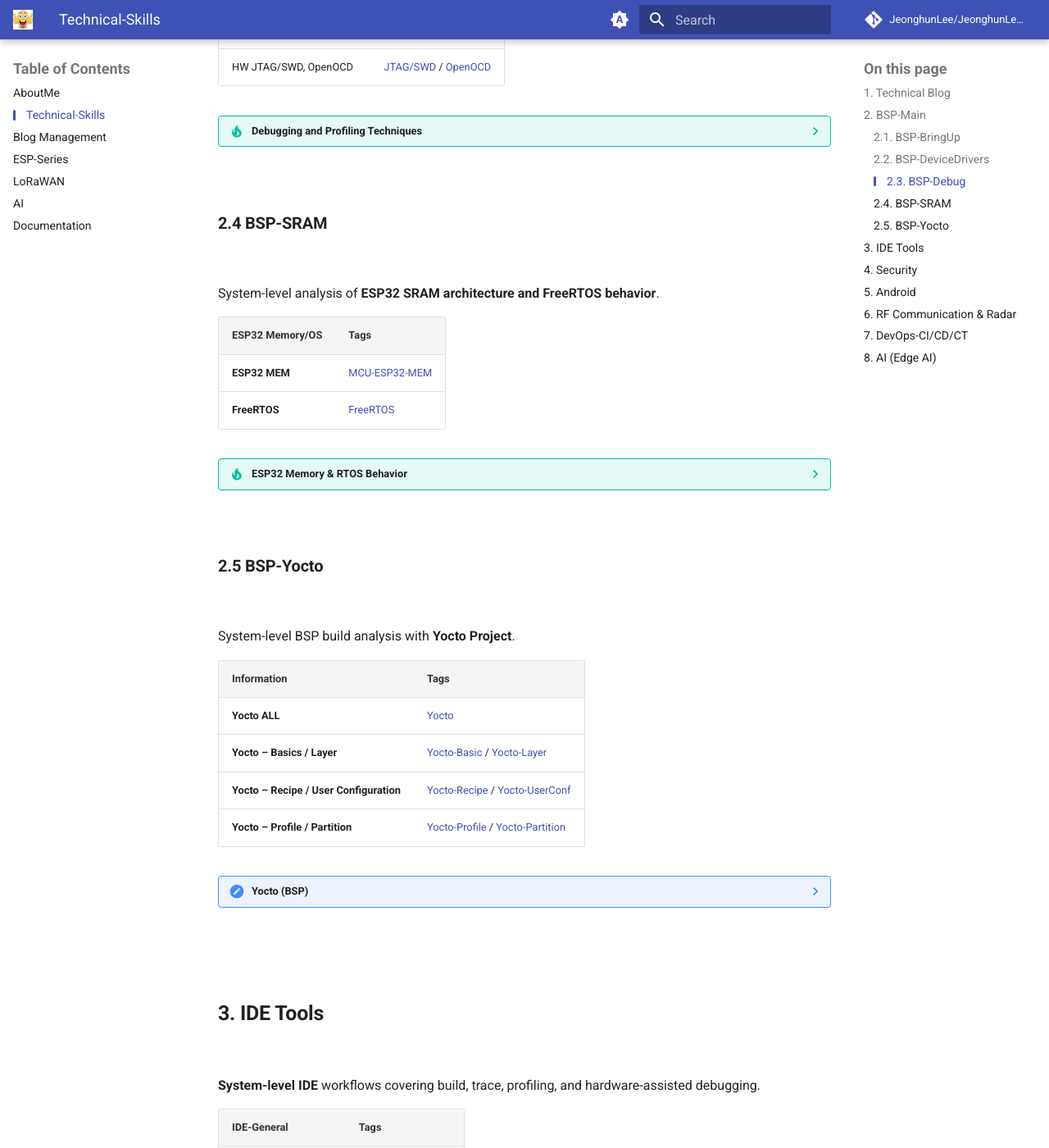
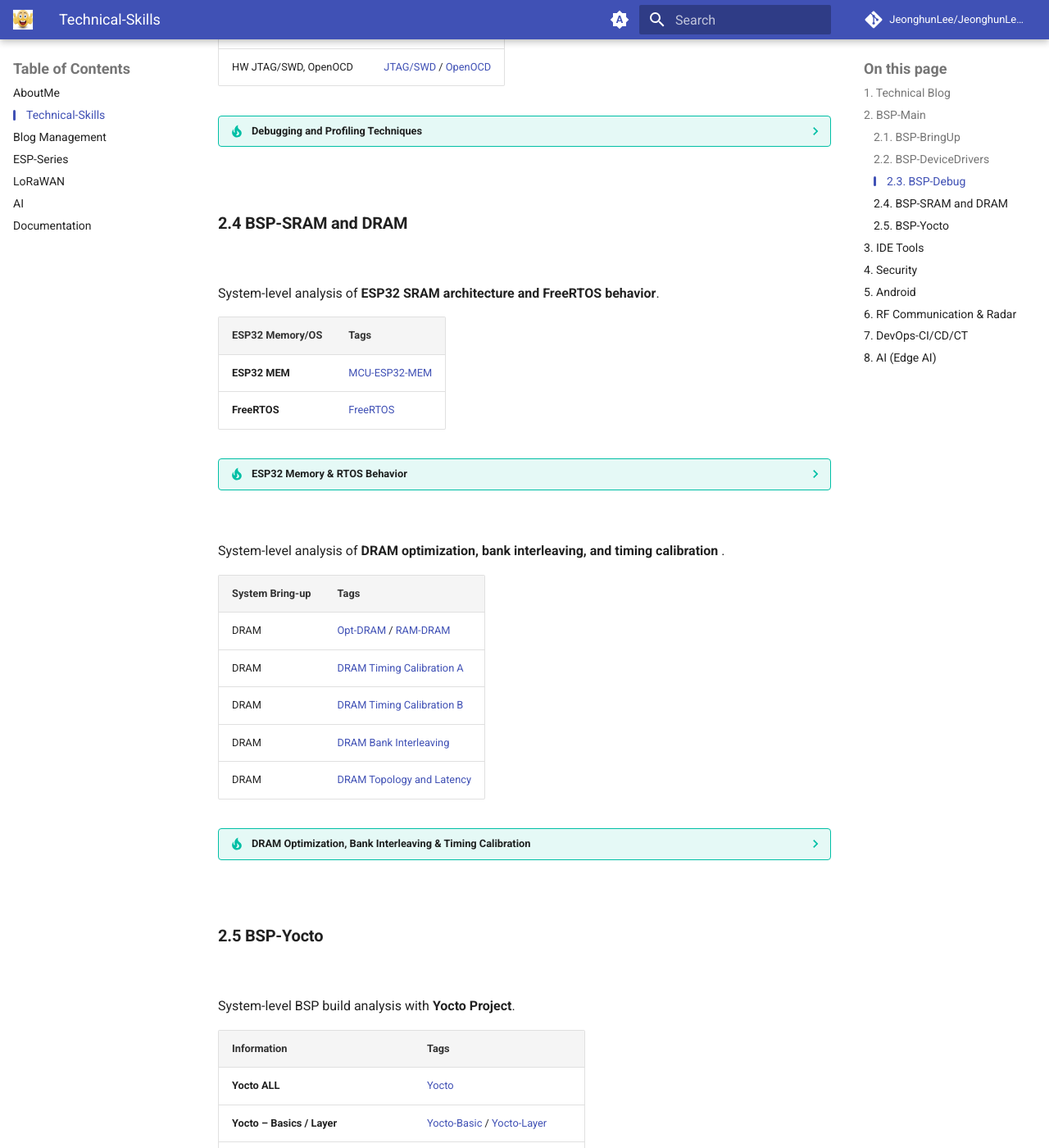
Before and after one commit to JeonghunLee/JeonghunLee.github.io, an MkDocs documentation site: the page built from docs/project_technical_skills.md, in a window 1280 px wide and 1400 px high, scrolled down 4831 px. Shown: the whole window at 82% size. Built offline with MkDocs 1.6.1 and Material for MkDocs 9.7.7, drawn with Linux system fonts in a browser that asks for light colours; comment, search, counter and statistics services are not loaded.

Commit message:
add system bring-up section with DRAM optimization details and tags

```diff
--- a/docs/project_technical_skills.md
+++ b/docs/project_technical_skills.md
@@ -198,7 +198,7 @@
 
 <br/>
 
-### BSP-SRAM
+### BSP-SRAM and DRAM
 
 <br/>
 
@@ -213,6 +213,23 @@
     Covers ESP32 internal SRAM architecture and FreeRTOS behavior,
     focusing on **performance, stability, and real-time constraints**
     in practical embedded systems.
+
+<br/>
+
+System-level analysis of **DRAM optimization, bank interleaving, and timing calibration** .
+
+| System Bring-up   | Tags |
+| ------------- | -----|
+| DRAM | [Opt-DRAM](https://ahyuo79.blogspot.com/search/label/Opt-DRAM) / [RAM-DRAM](https://ahyuo79.blogspot.com/search/label/RAM-DRAM) |
+| DRAM | [DRAM Timing Calibration A](https://ahyuo79.blogspot.com/2015/07/ti-am437x-u-boot-ram.html) |
+| DRAM | [DRAM Timing Calibration B](https://ahyuo79.blogspot.com/2015/07/ram.html) |
+| DRAM | [DRAM Bank Interleaving](https://ahyuo79.blogspot.com/2013/11/sdram-ddr.html) |
+| DRAM | [DRAM Topology and Latency](https://ahyuo79.blogspot.com/2015/08/ddr-module-card.html) |
+
+??? tip "DRAM Optimization, Bank Interleaving & Timing Calibration"
+    Covers DRAM performance optimization, bank interleaving, and DRAM timing calibration,
+    focusing on memory bandwidth, access latency, signal stability,
+    and reliable high-speed data transfer in practical embedded systems.
 
 
 <br/>
```
